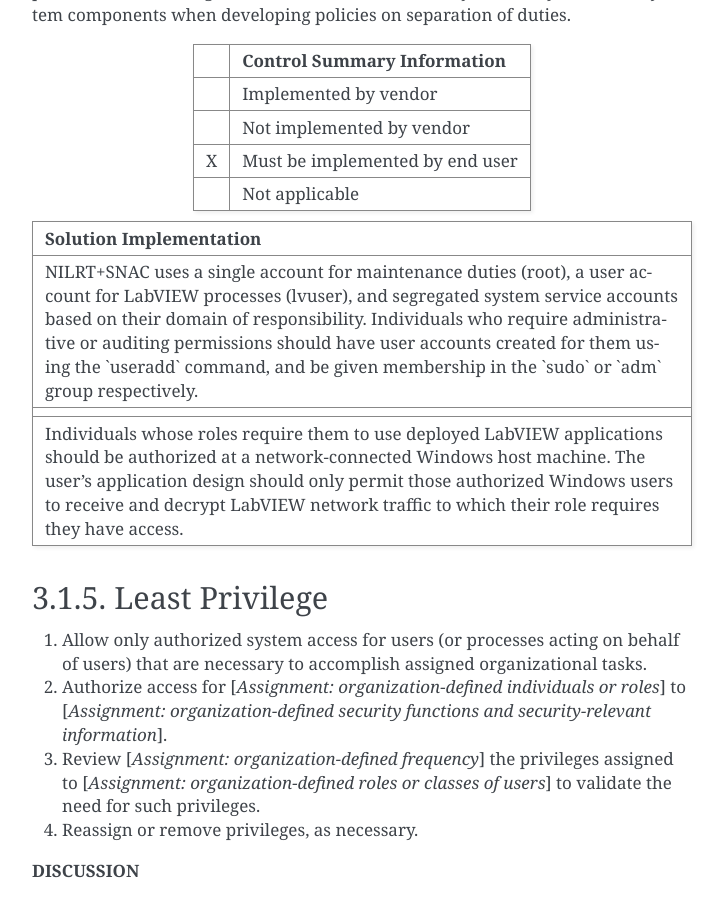
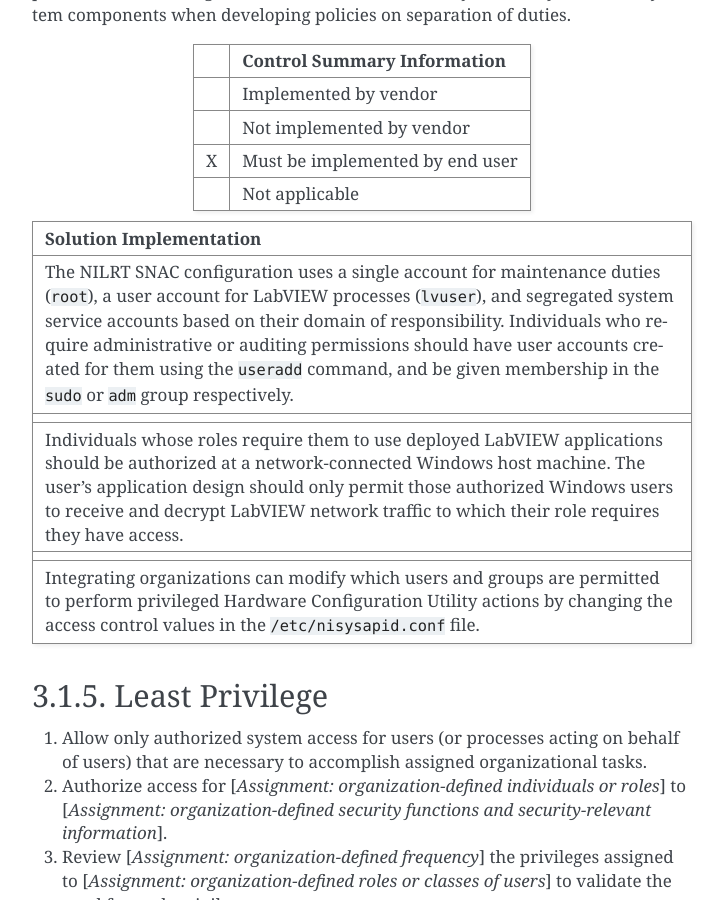
Before and after one commit to ni/nilrt-snac-guide, a Sphinx documentation site: the page built from source/section_3_1.rst, in a window 1280 px wide and 900 px high, scrolled down 4415 px. Shown: the whole window, without its empty margins (388-1112 px from the left). Built offline with Sphinx 7.4.7, drawn with Linux system fonts in a browser that asks for light colours.

Commit message:
3.1.4: add nisysapid.conf information
Integrating organizations who want to modify the HWCU workflow access
control policies can do so my modifying the ``nisysapid.conf`` file.

Add this information as part of our disposition in control 3.1.4.

Signed-off-by: Alex Stewart <alex.stewart@emerson.com>

```diff
--- a/source/section_3_1.rst
+++ b/source/section_3_1.rst
@@ -233,7 +233,7 @@
 ---------------------------
 
 #. Identify the duties of individuals requiring separation.
-#. Define system access authorizations to support separation of   duties.
+#. Define system access authorizations to support separation of duties.
 
 **DISCUSSION**
 
@@ -265,12 +265,12 @@
 +----------------------------------------------------------------------------------+
 | Solution Implementation                                                          |
 +==================================================================================+
-| NILRT+SNAC uses a single account for maintenance duties (root), a user account   |
-| for LabVIEW processes (lvuser), and segregated system service accounts based on  |
-| their domain of responsibility. Individuals who require administrative or        |
-| auditing permissions should have user accounts created for them using the        |
-| \`useradd\` command, and be given membership in the \`sudo\` or \`adm\` group    |
-| respectively.                                                                    |
+| The NILRT SNAC configuration uses a single account for maintenance duties        |
+| (``root``), a user account for LabVIEW processes (``lvuser``), and segregated    |
+| system service accounts based on their domain of responsibility. Individuals who |
+| require administrative or auditing permissions should have user accounts created |
+| for them using the ``useradd`` command, and be given membership in the ``sudo``  |
+| or ``adm`` group respectively.                                                   |
 +----------------------------------------------------------------------------------+
 +----------------------------------------------------------------------------------+
 | Individuals whose roles require them to use deployed LabVIEW applications should |
@@ -279,12 +279,16 @@
 | and decrypt LabVIEW network traffic to which their role requires they have       |
 | access.                                                                          |
 +----------------------------------------------------------------------------------+
++----------------------------------------------------------------------------------+
+| Integrating organizations can modify which users and groups are permitted to     |
+| perform privileged Hardware Configuration Utility actions by changing the        |
+| access control values in the ``/etc/nisysapid.conf`` file.                       |
++----------------------------------------------------------------------------------+
+
 
 .. raw:: latex
 
     \newpage
-
-
 
 .. _3-1-5--least-privilege:
 
```
